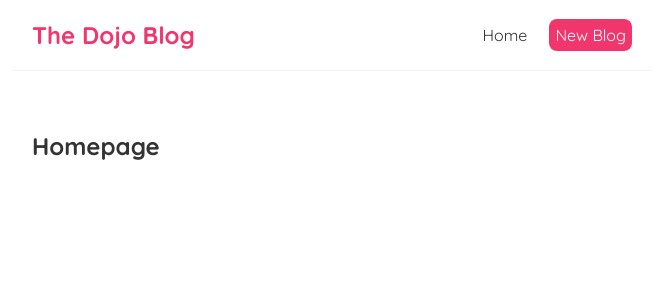
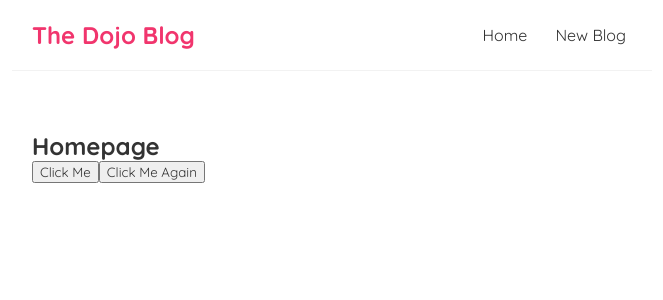
Before and after one commit to florin-bizgan/dojo-blog, a React (Create React App) app: page / in a window 1280 px wide. Shown: the top 300 px of the page, without its empty margins (308-971 px from the left). Built offline with nearby package versions, Linux system fonts and the light colour scheme.

Commit message:
Lesson 7

```diff
--- a/src/Home.js
+++ b/src/Home.js
@@ -1,7 +1,19 @@
 const Home = () => {
+  const handleClick = (e) => {
+    console.log("Hello", e);
+  };
+
+  const handleClickAgain = (name, e) => {
+    console.log("Hello " + name, e.target);
+  };
+
   return (
     <div className="home">
       <h2>Homepage</h2>
+      <button onClick={handleClick}>Click Me</button>
+      <button onClick={(e) => handleClickAgain("Florin", e)}>
+        Click Me Again
+      </button>
     </div>
   );
 };
--- a/src/Navbar.js
+++ b/src/Navbar.js
@@ -4,17 +4,7 @@
       <h1>The Dojo Blog</h1>
       <div className="links">
         <a href="/">Home</a>
-        <a
-          href="/create"
-          style={{
-            // Dynamic values used
-            color: "white",
-            backgroundColor: "#f1356d",
-            borderRadius: "8px",
-          }}
-        >
-          New Blog
-        </a>
+        <a href="/create">New Blog</a>
       </div>
     </nav>
   );
```
